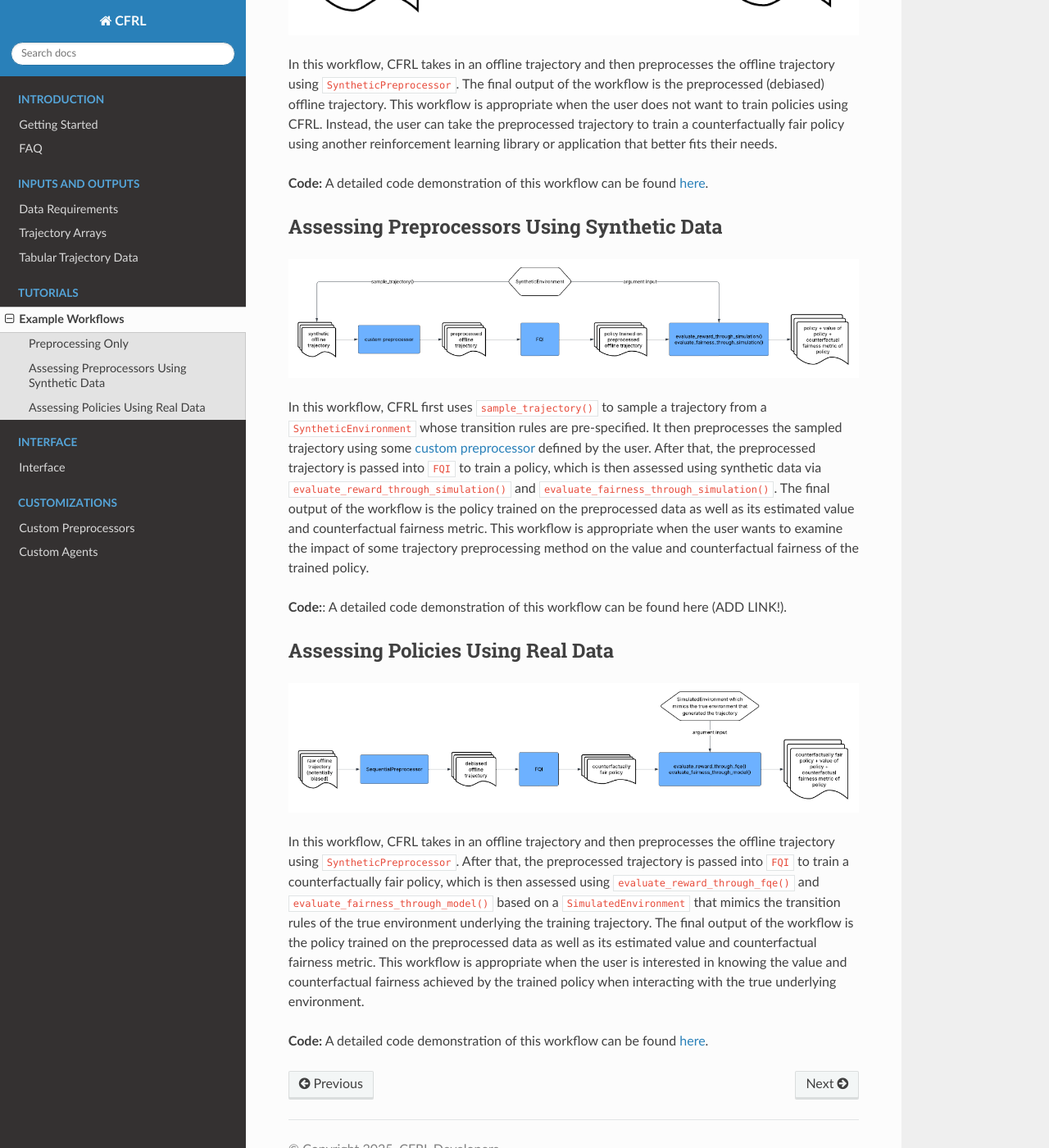
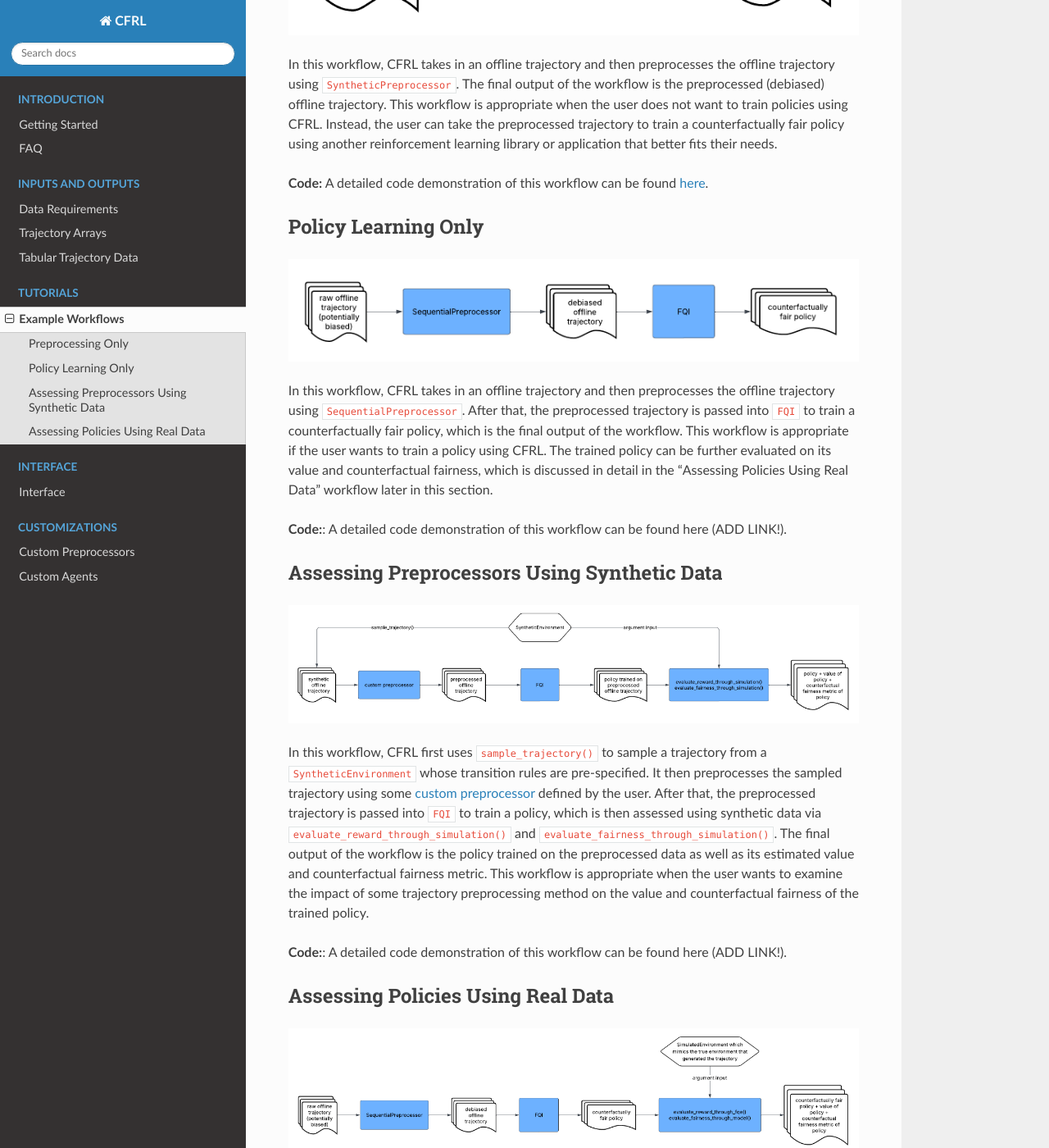
Before and after one commit to zhenkewu/CFRL, a Sphinx documentation site: the page built from docs/source/tutorials/example_workflows.rst, in a window 1280 px wide and 1400 px high, scrolled down 405 px. Shown: the whole window at 82% size. Built offline with Sphinx 7.4.7 and the Read the Docs theme 3.1.0, drawn with Linux system fonts in a browser that asks for light colours; some of the changed text lies outside the part shown.

Commit message:
Add new workflow demos and update existing ones

```diff
--- a/docs/source/tutorials/example_workflows.rst
+++ b/docs/source/tutorials/example_workflows.rst
@@ -16,6 +16,20 @@ using another reinforcement learning library or application that better fits the
 
 **Code:** A detailed code demonstration of this workflow can be found
 `here <https://github.com/JianhanZhang/CFRL/blob/main/examples/preprocessing_only_workflow.ipynb>`_.
+
+Policy Learning Only
+--------------------------
+
+.. image:: ../supps/policy_learning_only_workflow.png
+
+In this workflow, CFRL takes in an offline trajectory and then preprocesses the offline trajectory
+using :code:`SequentialPreprocessor`. After that, the preprocessed trajectory is passed into
+:code:`FQI` to train a counterfactually fair policy, which is the final output of the workflow. This
+workflow is appropriate if the user wants to train a policy using CFRL. The trained policy can be
+further evaluated on its value and counterfactual fairness, which is discussed in detail in the
+"Assessing Policies Using Real Data" workflow later in this section.
+
+**Code:**: A detailed code demonstration of this workflow can be found here (ADD LINK!).
 
 Assessing Preprocessors Using Synthetic Data
 --------------------------
@@ -40,7 +54,7 @@ Assessing Policies Using Real Data
 .. image:: ../supps/real_data_workflow.png
 
 In this workflow, CFRL takes in an offline trajectory and then preprocesses the offline trajectory
-using :code:`SyntheticPreprocessor`. After that, the preprocessed trajectory is passed into
+using :code:`SequentialPreprocessor`. After that, the preprocessed trajectory is passed into
 :code:`FQI` to train a counterfactually fair policy, which is then assessed using
 :code:`evaluate_reward_through_fqe()` and :code:`evaluate_fairness_through_model()` based on a
 :code:`SimulatedEnvironment` that mimics the transition rules of the true environment underlying the
```
Also changed, not shown: README.md (+5 -9 lines), docs/source/introduction/faq.rst (+9 -1 lines), docs/source/supps/policy_learning_only_workflow.png (added), 7 other files.
